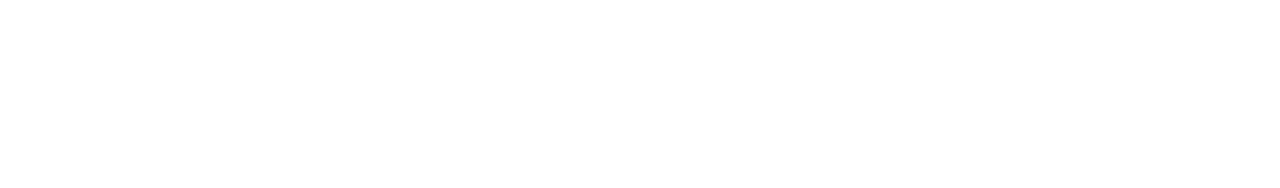
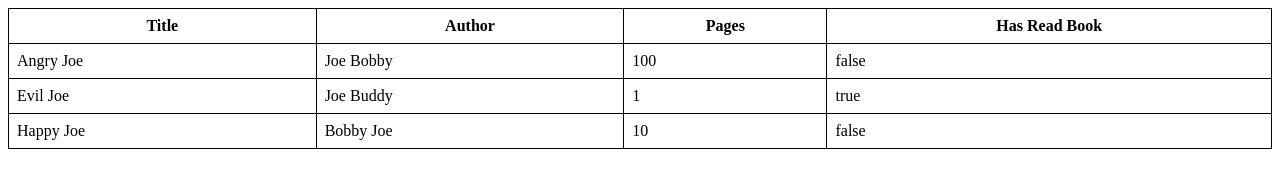
Before and after one commit to kennn1510/library, a plain HTML site: page index.html in a window 1280 px wide. Drawn offline with Linux system fonts and the light colour scheme.

Commit message:
Add table and display books in library

```diff
--- a/index.html
+++ b/index.html
@@ -7,6 +7,16 @@
     <title>Library</title>
   </head>
   <body>
+    <div class="container">
+      <table>
+        <tr>
+          <th>Title</th>
+          <th>Author</th>
+          <th>Pages</th>
+          <th>Has Read Book</th>
+        </tr>
+      </table>
+    </div>
     <script src="script.js"></script>
   </body>
 </html>
--- a/script.js
+++ b/script.js
@@ -1,4 +1,5 @@
 const myLibrary = [];
+const table = document.querySelector("table");
 
 function Book(title, author, pages, hasReadBook) {
   this.title = title;
@@ -17,9 +18,16 @@ function addBookToLibrary(title, author, pages, hasReadBook) {
 }
 
 addBookToLibrary("Angry Joe", "Joe Bobby", 100, false);
-addBookToLibrary("Angry Joe", "Joe Bobby", 100, false);
-addBookToLibrary("Angry Joe", "Joe Bobby", 100, false);
+addBookToLibrary("Evil Joe", "Joe Buddy", 1, true);
+addBookToLibrary("Happy Joe", "Bobby Joe", 10, false);
 
 for (book of myLibrary) {
-  console.log(book);
+  const newRow = table.insertRow();
+  for (data of Object.values(book)) {
+    if (typeof data === "function") {
+      continue;
+    }
+    const newCell = newRow.insertCell();
+    newCell.textContent = data;
+  }
 }
--- a/style.css
+++ b/style.css
@@ -0,0 +1,9 @@
+table {
+  border-collapse: collapse;
+  width: 100%;
+}
+th,
+td {
+  border: 1px solid black;
+  padding: 8px;
+}
```
